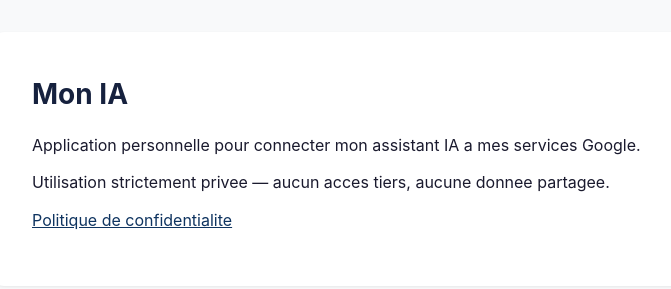
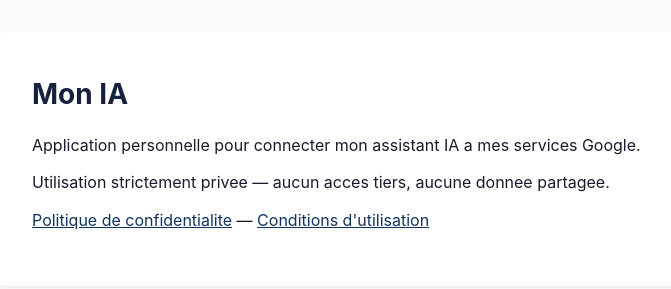
Before and after one commit to rodpaquot-bit/rodpaquot-bit.github.io, a plain HTML site: page index.html in a window 1280 px wide. Shown: the whole page, without its empty margins (288-959 px from the left). Drawn offline with Linux system fonts and the light colour scheme.

Commit message:
Ajout lien conditions dans index

```diff
--- a/index.html
+++ b/index.html
@@ -12,7 +12,7 @@
         <h1>Mon IA</h1>
         <p>Application personnelle pour connecter mon assistant IA a mes services Google.</p>
         <p>Utilisation strictement privee — aucun acces tiers, aucune donnee partagee.</p>
-        <p><a href="confidentialite.html">Politique de confidentialite</a></p>
+        <p><a href="confidentialite.html">Politique de confidentialite</a> — <a href="conditions.html">Conditions d'utilisation</a></p>
     </main>
 </body>
 </html>
```
